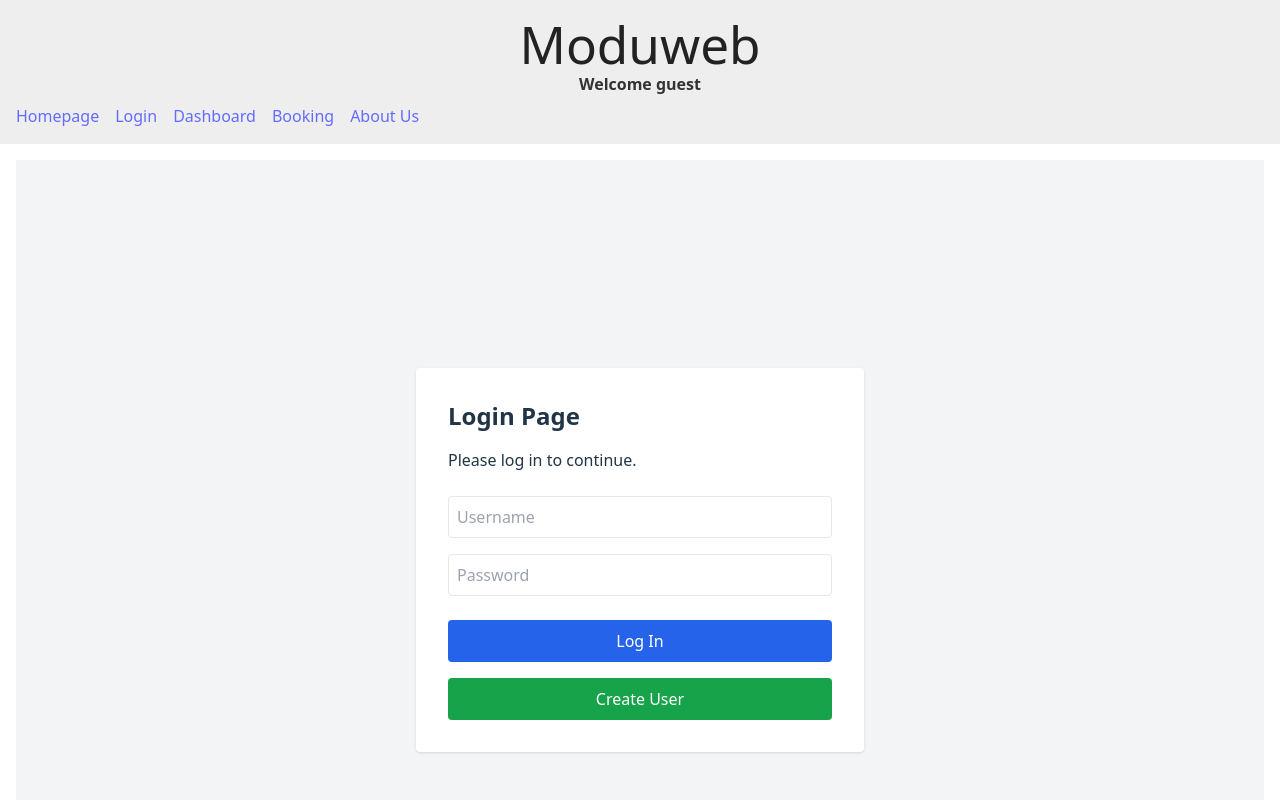
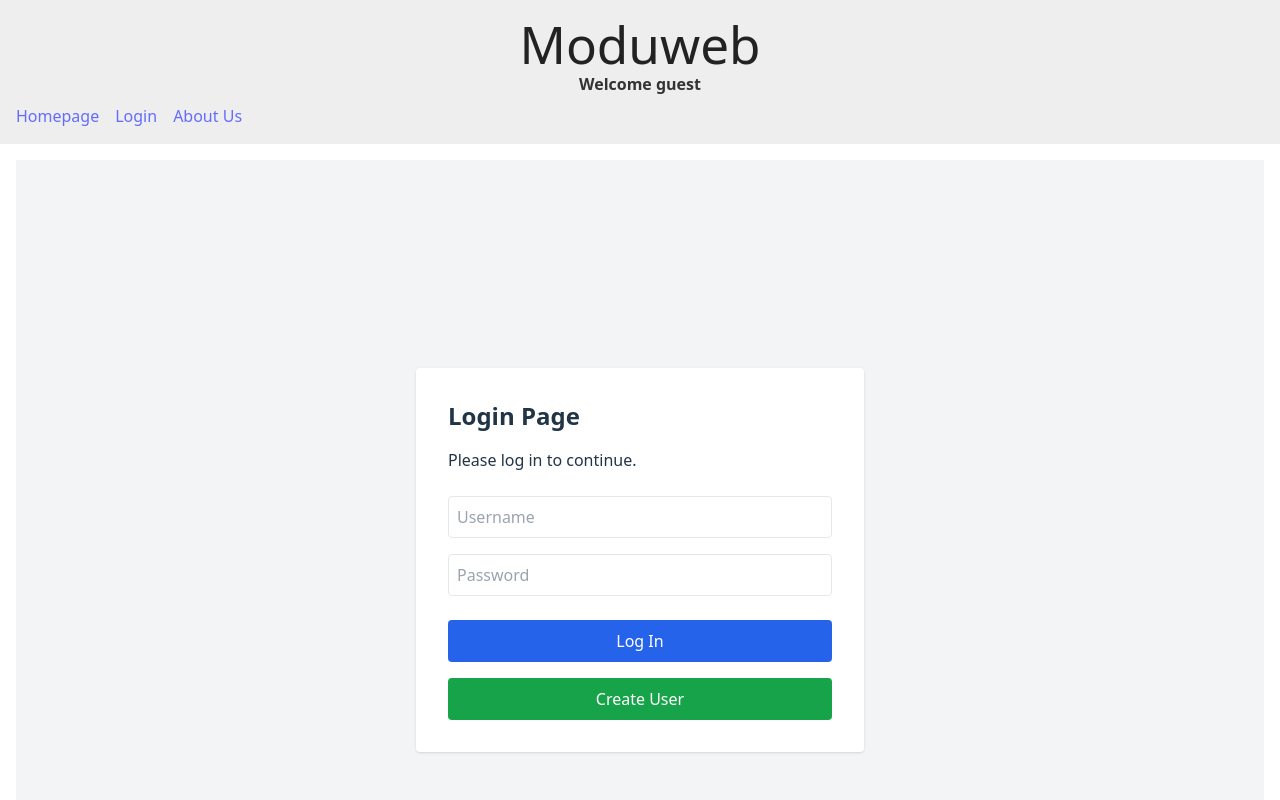
Before and after one commit to Hosidani/moduweb-web, a React (Vite) app: page /login in a window 1280 px wide. Shown: the top 800 px of the page. Built offline with nearby package versions, Linux system fonts and the light colour scheme.

Commit message:
Refactor BaseLayout and DashboardPage components to conditionally render links based on user authentication; added navigation guard to DashboardPage to redirect unauthenticated users to login.

```diff
--- a/src/components/BaseLayout.js
+++ b/src/components/BaseLayout.js
@@ -3,8 +3,7 @@ import { useAuth } from '../context/AuthContext';
 import { Link } from 'react-router-dom';
 const BaseLayout = ({ children }) => {
     const { user } = useAuth();
-    console.log('Current user in BaseLayout:', user, JSON.stringify(user));
     const welcomeText = user && user.userName ? `Welcome ${user.userName}` : 'Welcome guest';
-    return (_jsxs("div", { style: { minHeight: '100vh', display: 'flex', flexDirection: 'column' }, children: [_jsxs("header", { style: { background: '#eee', padding: '1rem', width: '100vw', boxSizing: 'border-box', textAlign: 'center' }, children: [_jsx("h1", { style: { color: '#222' }, children: "Moduweb" }), _jsx("div", { style: { marginBottom: '0.5rem', fontWeight: 'bold', color: '#333' }, children: welcomeText }), _jsxs("nav", { style: { display: 'flex', justifyContent: 'flex-start', gap: '1rem' }, children: [_jsx(Link, { to: "/", children: "Homepage" }), _jsx(Link, { to: "/login", children: "Login" }), _jsx(Link, { to: "/dashboard", children: "Dashboard" }), _jsx(Link, { to: "/booking", children: "Booking" }), _jsx(Link, { to: "/about", children: "About Us" })] })] }), _jsx("main", { style: { flex: 1, padding: '1rem' }, children: children }), _jsx("footer", { style: { background: '#eee', padding: '1rem', textAlign: 'center', width: '100vw', boxSizing: 'border-box' }, children: _jsx("nav", { children: _jsx(Link, { to: "/privacy", children: "Privacy" }) }) })] }));
+    return (_jsxs("div", { style: { minHeight: '100vh', display: 'flex', flexDirection: 'column' }, children: [_jsxs("header", { style: { background: '#eee', padding: '1rem', width: '100vw', boxSizing: 'border-box', textAlign: 'center' }, children: [_jsx("h1", { style: { color: '#222' }, children: "Moduweb" }), _jsx("div", { style: { marginBottom: '0.5rem', fontWeight: 'bold', color: '#333' }, children: welcomeText }), _jsxs("nav", { style: { display: 'flex', justifyContent: 'flex-start', gap: '1rem' }, children: [_jsx(Link, { to: "/", children: "Homepage" }), _jsx(Link, { to: "/login", children: "Login" }), user && _jsx(Link, { to: "/dashboard", children: "Dashboard" }), user && _jsx(Link, { to: "/booking", children: "Booking" }), _jsx(Link, { to: "/about", children: "About Us" })] })] }), _jsx("main", { style: { flex: 1, padding: '1rem' }, children: children }), _jsx("footer", { style: { background: '#eee', padding: '1rem', textAlign: 'center', width: '100vw', boxSizing: 'border-box' }, children: _jsx("nav", { children: _jsx(Link, { to: "/privacy", children: "Privacy" }) }) })] }));
 };
 export default BaseLayout;
--- a/src/components/BaseLayout.tsx
+++ b/src/components/BaseLayout.tsx
@@ -6,7 +6,6 @@ import { Link } from 'react-router-dom';
 
 const BaseLayout: React.FC<{ children: React.ReactNode }> = ({ children }) => {
   const { user } = useAuth();
-  console.log('Current user in BaseLayout:', user, JSON.stringify(user));
   const welcomeText = user && user.userName ? `Welcome ${user.userName}` : 'Welcome guest';
   return (
     <div style={{ minHeight: '100vh', display: 'flex', flexDirection: 'column' }}>
@@ -16,8 +15,8 @@ const BaseLayout: React.FC<{ children: React.ReactNode }> = ({ children }) => {
         <nav style={{ display: 'flex', justifyContent: 'flex-start', gap: '1rem' }}>
           <Link to="/">Homepage</Link>
           <Link to="/login">Login</Link>
-          <Link to="/dashboard">Dashboard</Link>
-          <Link to="/booking">Booking</Link>
+          {user && <Link to="/dashboard">Dashboard</Link>}
+          {user && <Link to="/booking">Booking</Link>}
           <Link to="/about">About Us</Link>
         </nav>
       </header>
--- a/src/pages/DashboardPage.js
+++ b/src/pages/DashboardPage.js
@@ -1,20 +1,26 @@
 import { jsx as _jsx, jsxs as _jsxs } from "react/jsx-runtime";
 import { useAuth } from '../context/AuthContext';
+import { useNavigate } from 'react-router-dom';
 import { getUser, updateUser, deleteUser } from '../api/user'; // API file is still named user.js, but endpoints inside are now plural
 import { useState, useEffect } from 'react';
 const DashboardPage = () => {
     const { user } = useAuth();
+    const navigate = useNavigate();
     // Use user.id or user.userName depending on your backend
     const userId = user?.id;
     const [userInfo, setUserInfo] = useState(null);
     const [message, setMessage] = useState('');
     useEffect(() => {
+        if (!user) {
+            navigate('/login');
+            return;
+        }
         if (userId) {
             getUser(userId)
                 .then((info) => setUserInfo(info))
                 .catch((err) => setMessage('Failed to load user info: ' + err.message));
         }
-    }, [userId]);
+    }, [user, userId, navigate]);
     const handleUpdate = async (e) => {
         e.preventDefault();
         try {
--- a/src/pages/DashboardPage.tsx
+++ b/src/pages/DashboardPage.tsx
@@ -1,22 +1,28 @@
 import { useAuth } from '../context/AuthContext';
+import { useNavigate } from 'react-router-dom';
 import { getUser, updateUser, deleteUser } from '../api/user'; // API file is still named user.js, but endpoints inside are now plural
 import { useState, useEffect } from 'react';
 import { User } from '../api/user'; // API file is still named user.js, but endpoints inside are now plural
 
 const DashboardPage = () => {
   const { user } = useAuth();
+  const navigate = useNavigate();
   // Use user.id or user.userName depending on your backend
   const userId = user?.id;
   const [userInfo, setUserInfo] = useState<User | null>(null);
   const [message, setMessage] = useState('');
 
   useEffect(() => {
+    if (!user) {
+      navigate('/login');
+      return;
+    }
     if (userId) {
       getUser(userId)
-  .then((info) => setUserInfo(info))
+        .then((info) => setUserInfo(info))
         .catch((err) => setMessage('Failed to load user info: ' + err.message));
     }
-  }, [userId]);
+  }, [user, userId, navigate]);
 
   const handleUpdate = async (e: React.FormEvent<HTMLFormElement>) => {
     e.preventDefault();
```
Also changed, not shown: 3 other files (tests, documents, lock files or other folders).
